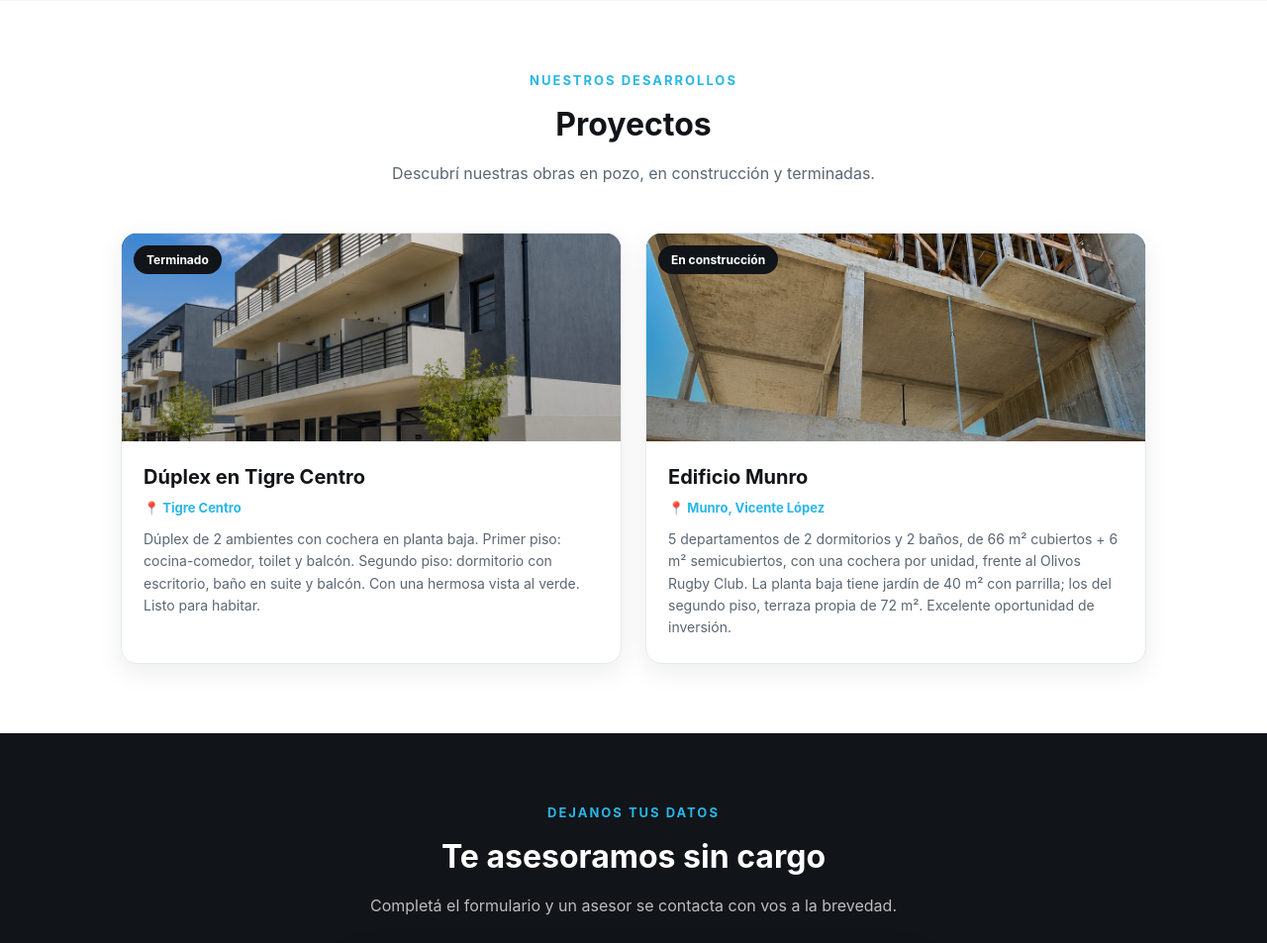
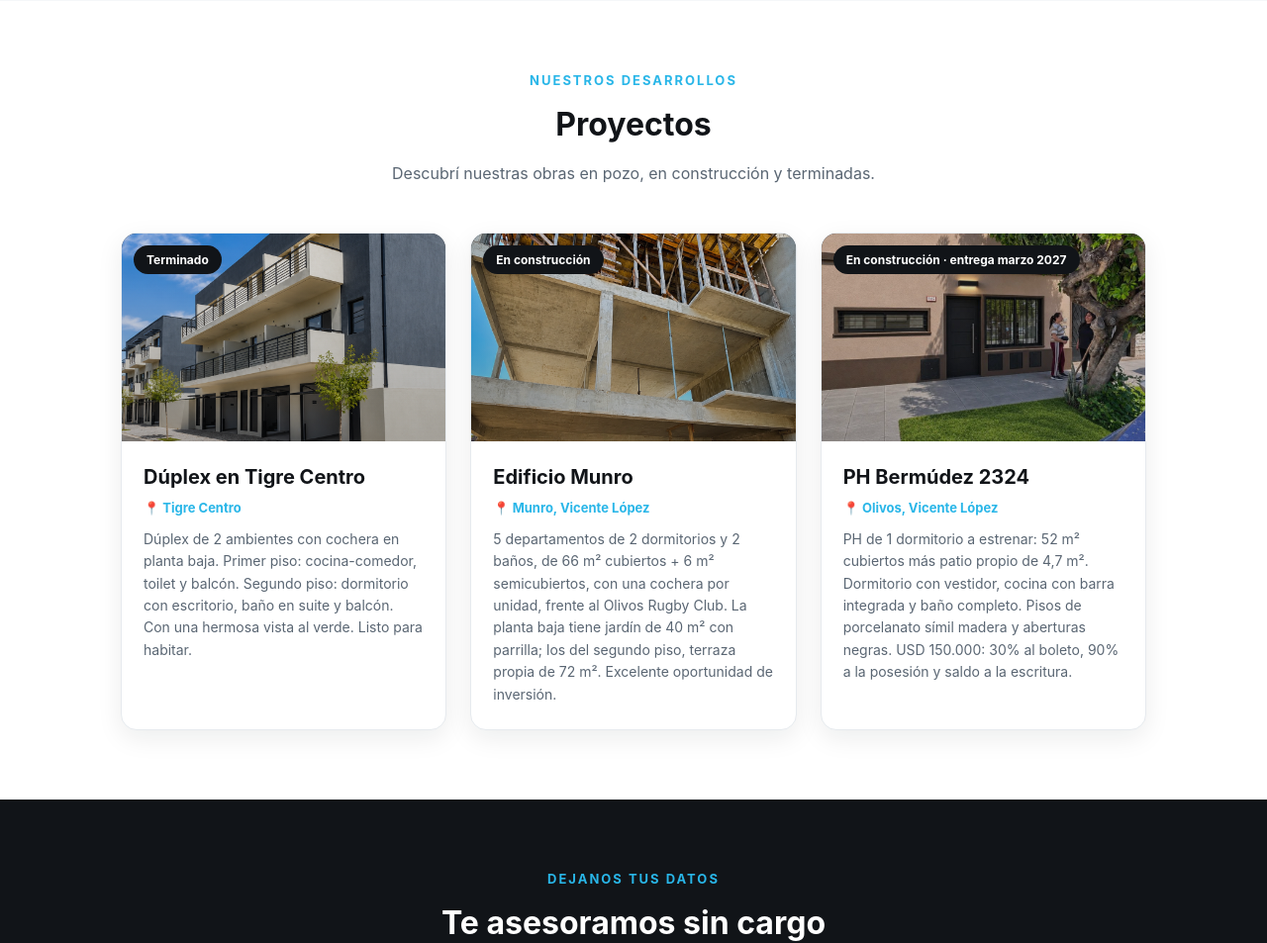
Before and after one commit to mmartinmape-byte/bhdconstrucciones, a Flask app: page / in a window 1280 px wide. Shown: the part 1137-2090 px from the top of the page at 99% size. Run offline with Flask 3, Linux system fonts and the light colour scheme; some libraries are stand-ins or nearby versions.

Commit message:
Agregar el proyecto PH Bermúdez 2324 y permitir folletos de cualquier proyecto
- PROYECTOS: PH Bermúdez 2324 (Olivos), con foto de fachada en static/img/bermudez.jpg
- Admin de folletos: el proyecto se elige de la lista o se escribe (antes solo se podían elegir los proyectos de la web)

Co-Authored-By: Claude Opus 5.5 <noreply@anthropic.com>

```diff
--- a/app.py
+++ b/app.py
@@ -105,6 +105,16 @@ PROYECTOS = [
                        "parrilla; los del segundo piso, terraza propia de 72 m². "
                        "Excelente oportunidad de inversión.",
         "imagen": "img/munro.png",
+    },
+    {
+        "nombre": "PH Bermúdez 2324",
+        "ubicacion": "Olivos, Vicente López",
+        "estado": "En construcción · entrega marzo 2027",
+        "descripcion": "PH de 1 dormitorio a estrenar: 52 m² cubiertos más patio propio "
+                       "de 4,7 m². Dormitorio con vestidor, cocina con barra integrada y "
+                       "baño completo. Pisos de porcelanato símil madera y aberturas negras. "
+                       "USD 150.000: 30% al boleto, 90% a la posesión y saldo a la escritura.",
+        "imagen": "img/bermudez.jpg",
     },
 ]
 
--- a/templates/admin_folletos.html
+++ b/templates/admin_folletos.html
@@ -50,9 +50,9 @@
       <h2>Subir o reemplazar un folleto</h2>
       <form class="subir" method="post" enctype="multipart/form-data">
         <div><label>Proyecto</label>
-          <select name="proyecto" id="proy" onchange="document.getElementById('slug').placeholder=slug(this.value)">
-            {% for p in proyectos %}<option>{{ p }}</option>{% endfor %}
-          </select></div>
+          <input name="proyecto" id="proy" list="lista-proy" required placeholder="Elegí o escribí el nombre"
+                 oninput="document.getElementById('slug').placeholder=slug(this.value)">
+          <datalist id="lista-proy">{% for p in proyectos %}<option value="{{ p }}">{% endfor %}</datalist></div>
         <div><label>Nombre en el link (opcional)</label><input name="slug" id="slug" placeholder=""></div>
         <div><label>PDF del folleto</label><input type="file" name="pdf" accept="application/pdf"></div>
         <button class="btn" type="submit">Guardar</button>
```
Also changed, not shown: static/img/bermudez.jpg (added).
